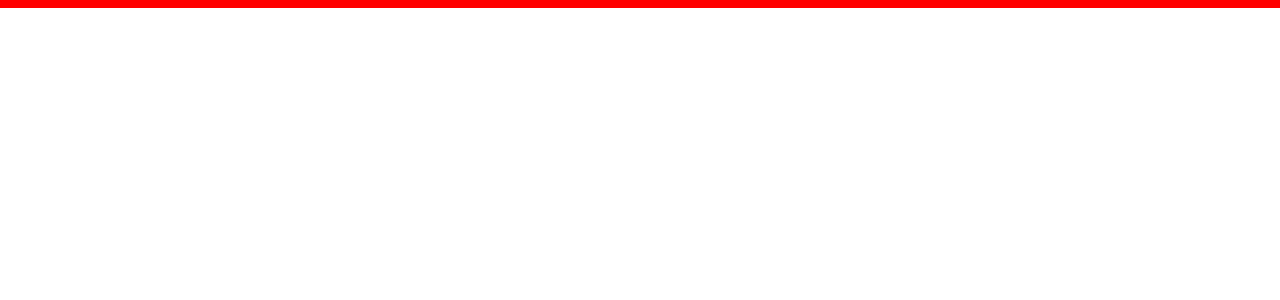
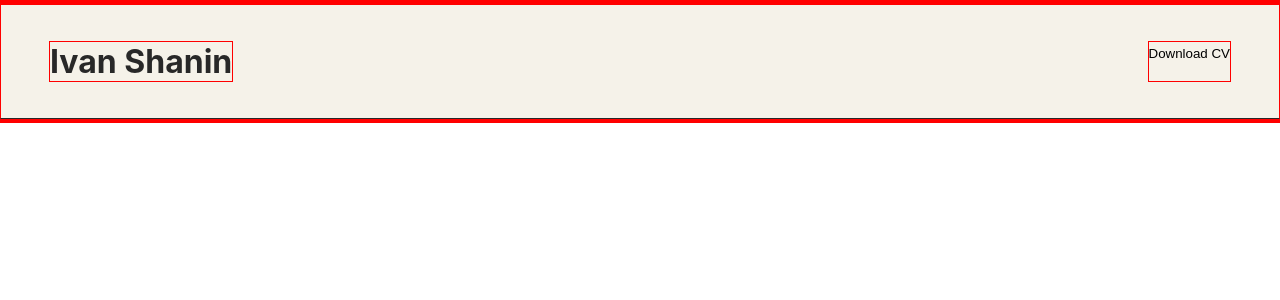
Before and after one commit to ivanjsx/ivanjsx, a React (Create React App) app in the folder frontend/: page / in a window 1280 px wide. Shown: the top 300 px of the page. Built offline with nearby package versions, Linux system fonts and the light colour scheme; a web font is replaced by a local one.

Commit message:
add header to root layout

```diff
--- /dev/null
+++ b/frontend/src/components/app-header/app-header.module.css
@@ -0,0 +1,18 @@
+.header {
+  padding: 36px 48px;
+  border-bottom: 1px solid #282828;
+  display: flex;
+  justify-content: space-between;
+}
+
+.name {
+  margin: 0;
+}
+
+.link {
+  composes: anchor from global;
+}
+
+.download {
+  composes: button from global;
+}
--- /dev/null
+++ b/frontend/src/components/app-header/app-header.tsx
@@ -0,0 +1,24 @@
+// libraries
+import { FC } from "react";
+
+// styles
+import styles from "./app-header.module.css";
+
+
+
+const AppHeader: FC = () => {
+  return (
+    <header className={styles.header}>
+      <h1 className={styles.name}>
+        Ivan Shanin
+      </h1>
+      <a href="/" download="IvanShaninCV.pdf" className={styles.link}>
+        <button className={styles.download}>
+          Download CV
+        </button>
+      </a>
+    </header>
+  );
+};
+
+export default AppHeader;
--- a/frontend/src/layouts/root/root.tsx
+++ b/frontend/src/layouts/root/root.tsx
@@ -5,11 +5,15 @@ import { Outlet } from "react-router-dom";
 // styles
 import styles from "./root.module.css";
 
+// components
+import AppHeader from "../../components/app-header/app-header";
+
 
 
 const RootLayout: FC = () => {
   return (
     <div className={styles.page}>
+      <AppHeader />
       <Outlet />
     </div>
   )
```
